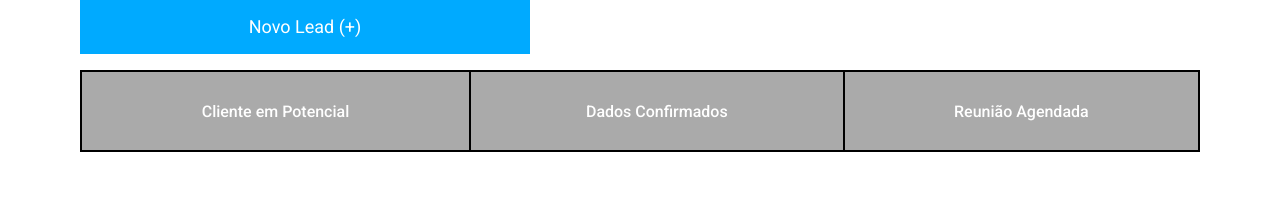
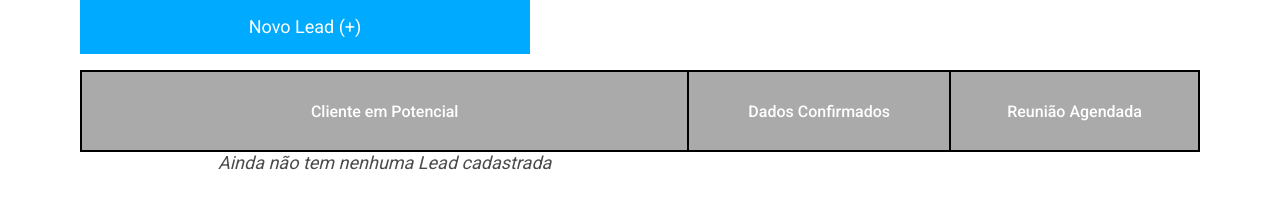
Before and after one commit to s4mukka/elogroup-leads, a React (Create React App) app: page /leads in a window 1280 px wide. Shown: the part 202-410 px from the top of the page. Built offline with nearby package versions, Linux system fonts and the light colour scheme.

Commit message:
feat: add message when there are no leads

```diff
--- a/src/components/List/index.tsx
+++ b/src/components/List/index.tsx
@@ -1,7 +1,7 @@
 import { Lead } from '../../domain/models';
 import Card from '../Card';
 
-import { Container, Title } from './styles';
+import { Container, Title, Message } from './styles';
 
 type ListProps = {
   listLeads: Lead[];
@@ -24,6 +24,10 @@ const List = ({ listLeads }: ListProps): JSX.Element => {
         </tr>
       </thead>
 
+      {!listLeads.length && (
+        <Message>Ainda não tem nenhuma Lead cadastrada</Message>
+      )}
+
       <tbody>
         {listLeads.map((lead, index) => (
           <tr key={`${lead.name}`}>
--- a/src/components/List/styles.ts
+++ b/src/components/List/styles.ts
@@ -9,3 +9,13 @@ export const Container = styled(Table)`
 export const Title = styled.th`
   height: 80px;
 `;
+
+export const Message = styled.div`
+  width: 100%;
+
+  font-size: 18px;
+  font-style: italic;
+  text-align: center;
+
+  opacity: 0.7;
+`;
```
